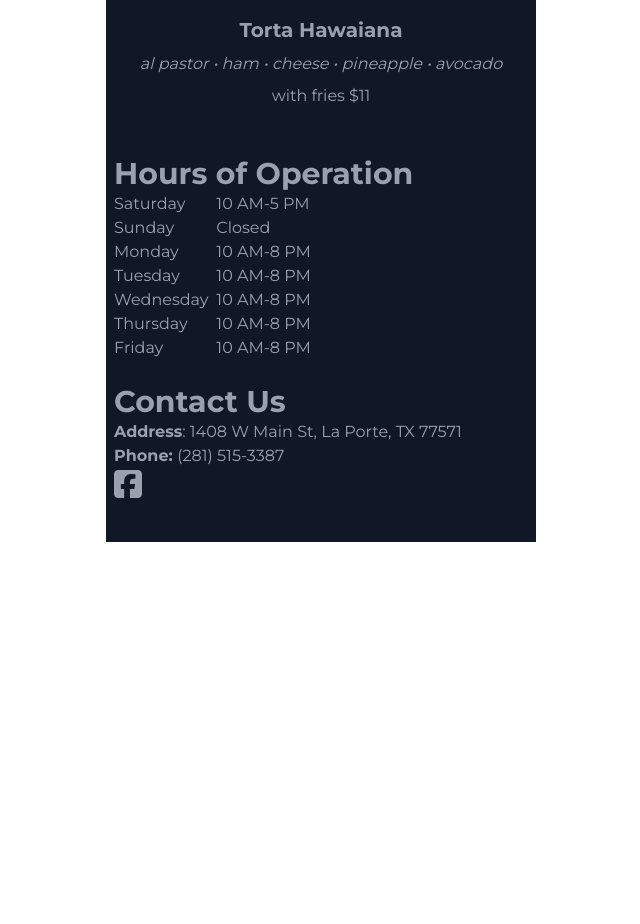
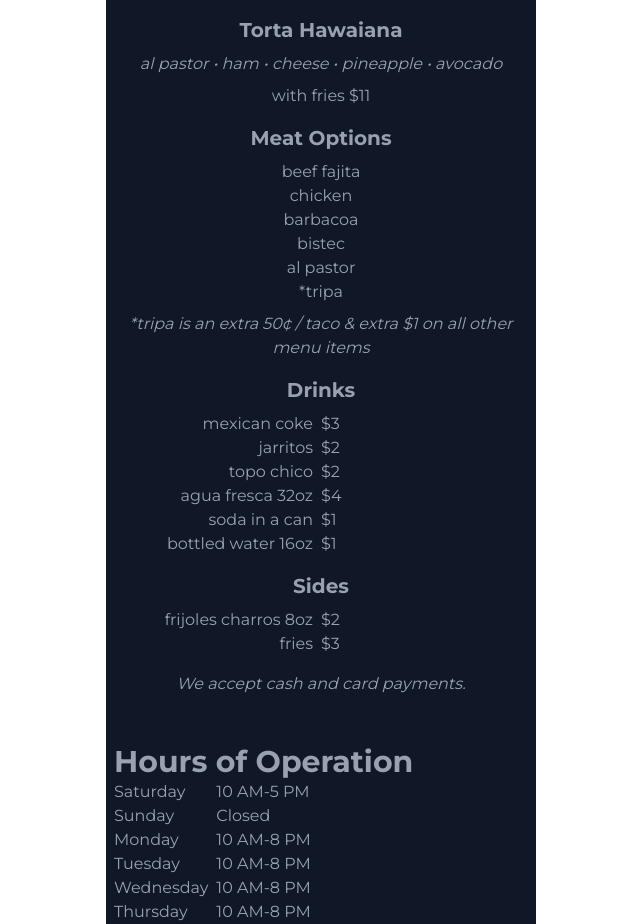
Before and after one commit to rhodesnoahd/sippys-tacos, a Next.js app: page / in a window 1280 px wide. Shown: the part 4060-4984 px from the top of the page, without its empty margins (319-959 px from the left). Before the commit the page ends 4602 px from the top, so only its background shows below. Built offline with nearby package versions, Linux system fonts and the light colour scheme; a web font is replaced by a local one.

Commit message:
completed meat choices, drinks, sides to menu

```diff
--- a/app/page.tsx
+++ b/app/page.tsx
@@ -331,6 +331,84 @@ export default function Home() {
               </p>
               <p className="text-center font-normal">with fries $11</p>
             </div>
+
+            <div className="flex flex-col gap-2">
+              <li className="z-10 sticky top-0 w-full text-center font-bold text-xl bg-gray-900">
+                Meat Options
+              </li>
+              <ul className="text-center">
+                <li>beef fajita</li>
+                <li>chicken</li>
+                <li>barbacoa</li>
+                <li>bistec</li>
+                <li>al pastor</li>
+                <li>*tripa</li>
+              </ul>
+              <p className="text-center font-normal italic">
+                *tripa is an extra 50&cent; / taco & extra $1 on all other menu
+                items
+              </p>
+            </div>
+
+            <div className="flex flex-col gap-2">
+              <li className="z-10 sticky top-0 w-full text-center text-xl font-bold bg-gray-900">
+                Drinks
+              </li>
+              <table>
+                <tbody>
+                  <tr>
+                    <td className="pr-2 w-1/2 text-right">mexican coke</td>
+                    <td className="w-1/2 text-left">$3</td>
+                  </tr>
+                  <tr>
+                    <td className="pr-2 w-1/2 text-right">jarritos</td>
+                    <td className="w-1/2 text-left">$2</td>
+                  </tr>
+                  <tr>
+                    <td className="pr-2 w-1/2 text-right">topo chico</td>
+                    <td className="w-1/2 text-left">$2</td>
+                  </tr>
+                  <tr>
+                    <td className="pr-2 w-1/2 text-right">agua fresca 32oz</td>
+                    <td className="w-1/2 text-left">$4</td>
+                  </tr>
+                  <tr>
+                    <td className="pr-2 w-1/2 text-right">soda in a can</td>
+                    <td className="w-1/2 text-left">$1</td>
+                  </tr>
+                  <tr>
+                    <td className="pr-2 w-1/2 text-right">
+                      bottled water 16oz
+                    </td>
+                    <td className="w-1/2 text-left">$1</td>
+                  </tr>
+                </tbody>
+              </table>
+            </div>
+
+            <div className="flex flex-col gap-2">
+              <li className="z-10 sticky top-0 w-full text-center text-xl font-bold bg-gray-900">
+                Sides
+              </li>
+              <table>
+                <tbody>
+                  <tr>
+                    <td className="pr-2 w-1/2 text-right">
+                      frijoles charros 8oz
+                    </td>
+                    <td className="w-1/2 text-left">$2</td>
+                  </tr>
+                  <tr>
+                    <td className="pr-2 w-1/2 text-right">fries</td>
+                    <td className="w-1/2 text-left">$3</td>
+                  </tr>
+                </tbody>
+              </table>
+            </div>
+
+            <p className="text-center italic">
+              We accept cash and card payments.
+            </p>
           </ul>
         </section>
 
```
